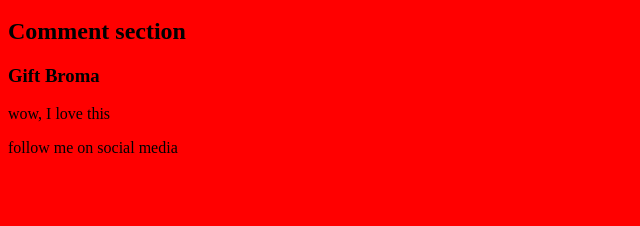
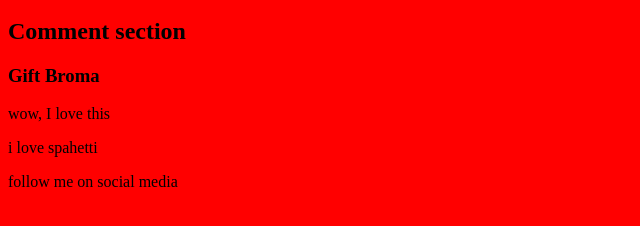
Before and after one commit to bromaGift/website, a plain HTML site: page index.html in a window 1280 px wide. Shown: the part 100-326 px from the top of the page, without its empty margins (0-640 px from the left). Drawn offline with Linux system fonts and the light colour scheme.

Commit message:
new line

```diff
--- a/index.html
+++ b/index.html
@@ -18,6 +18,10 @@
         </div>
       </section>
 
+      <aside>
+        <p>i love spahetti</p>
+      </aside>
+
       <footer>
         <p>follow me on social media</p>
       </footer>
```
